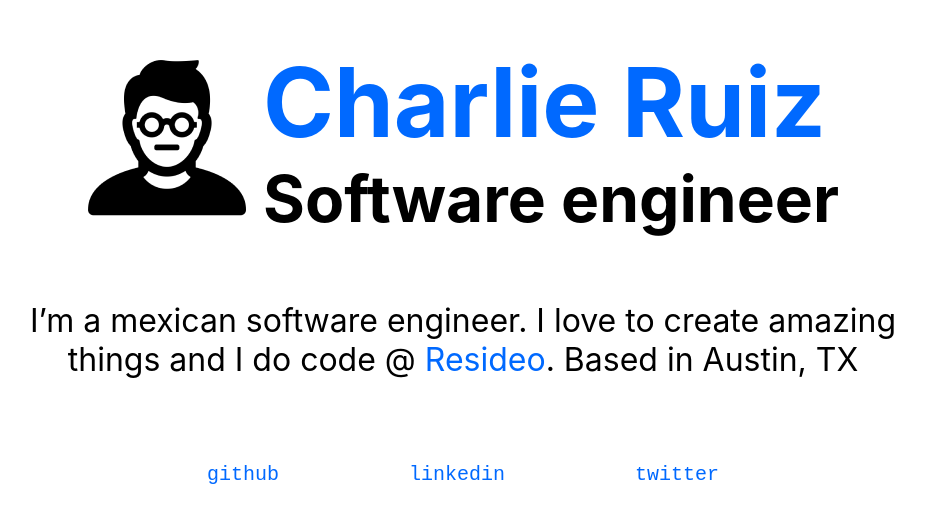
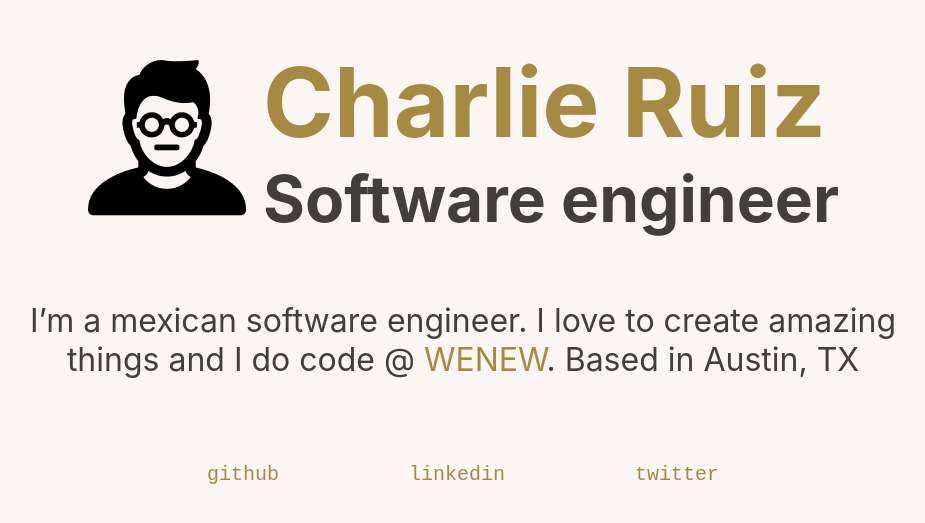
Before and after one commit to zimoo354/zimoo354, a React (Create React App) app: page / in a window 1280 px wide. Shown: the part 129-652 px from the top of the page, without its empty margins (177-1102 px from the left). Built offline with nearby package versions, Linux system fonts and the light colour scheme; a web font is replaced by a local one.

Commit message:
feat: updating wenew and colors

```diff
--- a/src/App.css
+++ b/src/App.css
@@ -1,5 +1,13 @@
+:root {
+  /* --accent-color: #0069ff; */
+  --background-color: #FBF5F3;
+  --accent-color: #A68A41;
+  --text-color: #423E3B;
+}
+
 @import url(https://sf.abarba.me/font.css);
 body {
+  background-color: var(--background-color);
   margin: 0;
   font-family: "SF Display", -apple-system, BlinkMacSystemFont, "Roboto",
     sans-serif;
@@ -14,7 +22,7 @@ body {
   height: 100vh;
 }
 .App a {
-  color: #0069ff;
+  color: var(--accent-color);
   text-decoration: none;
 }
 .App header {
@@ -26,15 +34,15 @@ body {
 }
 .App header img {
   max-width: 90px;
-  opacity: 1;
 }
+
 @media screen and (min-width: 600px) {
   .App header {
     flex-direction: row;
   }
   .App header img {
     margin-right: 1em;
-    max-width: 100%;
+    max-width: 190px;
   }
 }
 @media screen and (min-width: 600px) {
@@ -45,11 +53,11 @@ body {
   }
   .App header .name h1 {
     font-size: 6em !important;
-    color: #0069ff;
+    color: var(--accent-color);
   }
   .App header .name h2 {
     font-size: 4em;
-    color: #000;
+    color: var(--text-color);
   }
 }
 .App header .name h1,
@@ -59,7 +67,7 @@ body {
 }
 .App header .name h1 {
   font-size: 3em;
-  color: #0069ff;
+  color: var(--accent-color);
   margin-top: 8px;
 }
 .App article {
@@ -76,7 +84,7 @@ body {
   margin-block-start: 2em;
   -webkit-margin-after: 2em;
   margin-block-end: 2em;
-  color: #000;
+  color: var(--text-color);
 }
 @media screen and (min-width: 600px) {
   .App article p {
--- a/src/App.js
+++ b/src/App.js
@@ -29,8 +29,15 @@ function App() {
       <article>
         <p>
           I’m a mexican software engineer. I love to create amazing things and I
-          do code @ <a href="https://resideo.com">Resideo</a>. Based in Austin,
-          TX
+          do code @{" "}
+          <a
+            href="https://wenewlabs.xyz/"
+            target="_blank"
+            rel="noopener noreferrer"
+          >
+            <span style={{ color: "#A68A41" }}>WENEW</span>
+          </a>
+          . Based in Austin, TX
         </p>
       </article>
       <footer>
```
Also changed, not shown: src/logo.svg (deleted).
